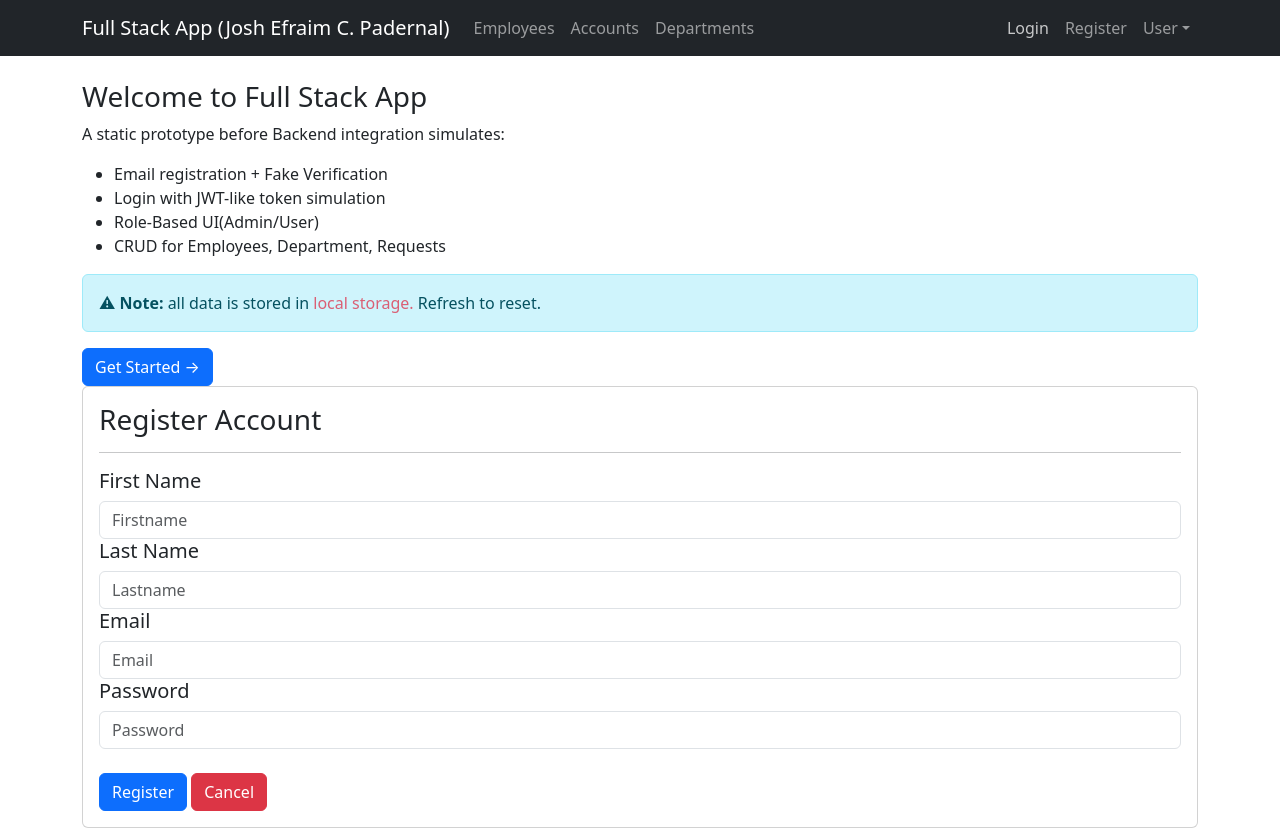
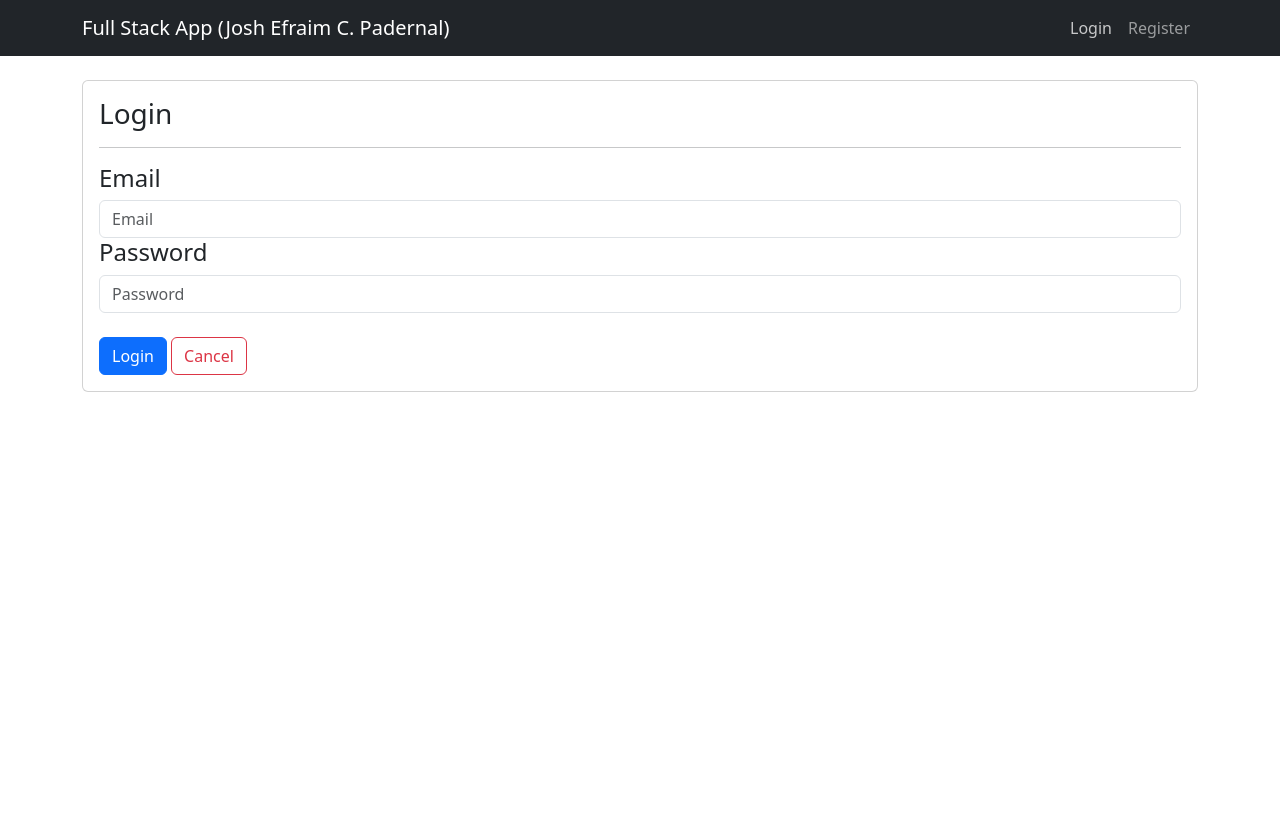
Before and after one commit to joshpadernal29/Fullstack_Prototype_Padernal, a plain HTML site: page index.html in a window 1280 px wide. Both pictures are taken after a click on the link "Login". After the commit the page ends 800 px from the top, so only its background shows below. Drawn offline with nearby package versions, Linux system fonts and the light colour scheme.

Commit message:
added the routing for each section

```diff
--- a/index.html
+++ b/index.html
@@ -46,7 +46,7 @@
     <!--main-->
     <main class="container">
         <!-- Home Page-->
-        <section id="home-page" class="page">
+        <section id="home-page" class="page active">
             <h3>Welcome to Full Stack App</h3>
             <p>A static prototype before Backend integration simulates:</p>
             <ul>
@@ -56,10 +56,10 @@
                 <li>CRUD for Employees, Department, Requests</li>
             </ul>
             <div class="alert alert-info" role="alert">
-                &#9888; <b>Note: </b>all data is stored in <span class="warning1">local storage.</span> Refresh to
+                &#9888; <b>Note: </b>all data is stored in <span class=".text-danger">local storage.</span> Refresh to
                 reset.
             </div>
-            <a href="#register" type="button" class="btn btn-primary">Get Started &#x2192;</a>
+            <a href="#/register" type="button" class="btn btn-primary">Get Started &#x2192;</a>
         </section>
         <!-- register account form-->
         <section id="register-page" class="page">
@@ -79,8 +79,8 @@
                         <h5>Password</h5>
                         <input type="password" class="form-control" placeholder="Password" required>
                         <br>
-                        <button type="submit" class="btn btn-primary">Register</button>
-                        <button type="button" class="btn btn-danger">Cancel</button>
+                        <button type="submit" class="btn btn-success">Sign up</button>
+                        <button type="button" class="btn btn-outline-danger">Cancel</button>
                     </div>
                 </div>
             </form>
@@ -90,8 +90,24 @@
 
         </section>
         <!--Login page-->
-        <section id="login" class="page">
-
+        <section id="login-page" class="page">
+            <form>
+                <div class="card">
+                    <div class="card-body">
+                        <h3>Login</h3>
+                        <hr>
+                        <h4>Email</h4>
+                        <input type="email" class="form-control" placeholder="Email" aria-label="EmailAdd"
+                            aria-describedby="addon-wrapping" required>
+                        <h4>Password</h4>
+                        <input type="password" class="form-control" placeholder="Password" aria-label="pass"
+                            aria-describedby="addon-wrapping" required>
+                        <br>
+                        <button type="submit" class="btn btn-primary">Login</button>
+                        <button type="button" class="btn btn-outline-danger">Cancel</button>
+                    </div>
+                </div>
+            </form>
         </section>
 
         <section id="profile" class="page">
--- a/script.js
+++ b/script.js
@@ -0,0 +1,35 @@
+let currentUser = null;
+
+function navigateTo(hash) {
+    window.location.hash;
+}
+
+function handleRouting() {
+    const hash = window.location.hash;
+    console.log("location:" + hash);
+    // select pages
+    const pages = document.querySelectorAll(".page");
+
+    // hide pages
+    for (let i = 0; i < pages.length; i++) {
+        pages[i].style.display = 'none';
+    }
+
+    // switch between section id
+    let sectionId;
+    if (hash === '#/') {
+        sectionId = "home-page";
+    } else if (hash === '#/register') {
+        sectionId = "register-page";
+    } else if (hash === '#/login') {
+        sectionId = 'login-page';
+    }
+
+    // show page
+    const activePage = document.getElementById(sectionId);
+    if (activePage) {
+        activePage.style.display = 'block';
+    }
+}
+
+window.addEventListener('hashchange', handleRouting);
--- a/style.css
+++ b/style.css
@@ -1,3 +1,29 @@
-.warning1 {
-    color: rgb(218, 95, 116);
+/*hide page*/
+.page {
+    display: none;
 }
+
+/*show page*/
+.page.active {
+    display: block;
+}
+
+/*for sections*/
+body.not-authenticated .role-logged-in {
+    display: none;
+}
+
+/*for sections*/
+body.authenticated .role-logged-out {
+    display: none;
+}
+
+/*for sections*/
+.role-admin {
+    display: none;
+}
+
+/*for sections*/
+body.is-admin .role-admin {
+    display: block;
+}
```
